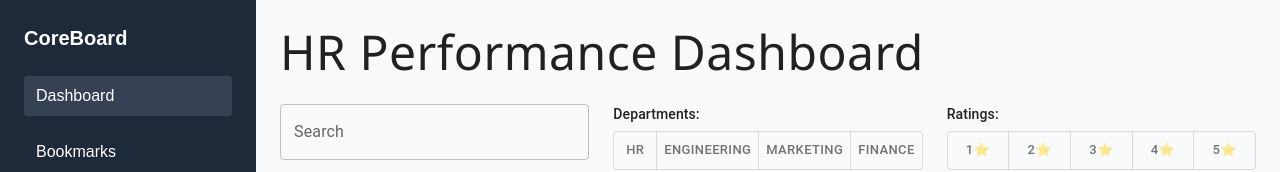
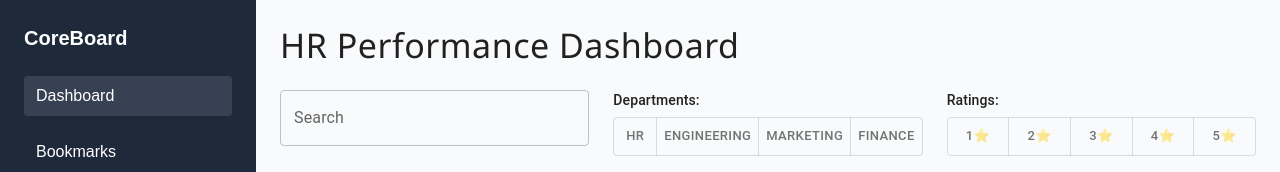
Before and after one commit to Damini2630/CoreBoard, a Next.js app: page / in a window 1280 px wide. Shown: the top 172 px of the page. Built offline with nearby package versions, Linux system fonts and the light colour scheme; no server answers.

Commit message:
Update page.js

```diff
--- a/app/page.js
+++ b/app/page.js
@@ -11,7 +11,7 @@ export default function HomePage() {
   return (
     <div className="p-6 space-y-4">
       <Typography
-  variant="h3"
+  variant="h4"
   fontWeight={500}
   color="text.primary"
   sx={{
```
